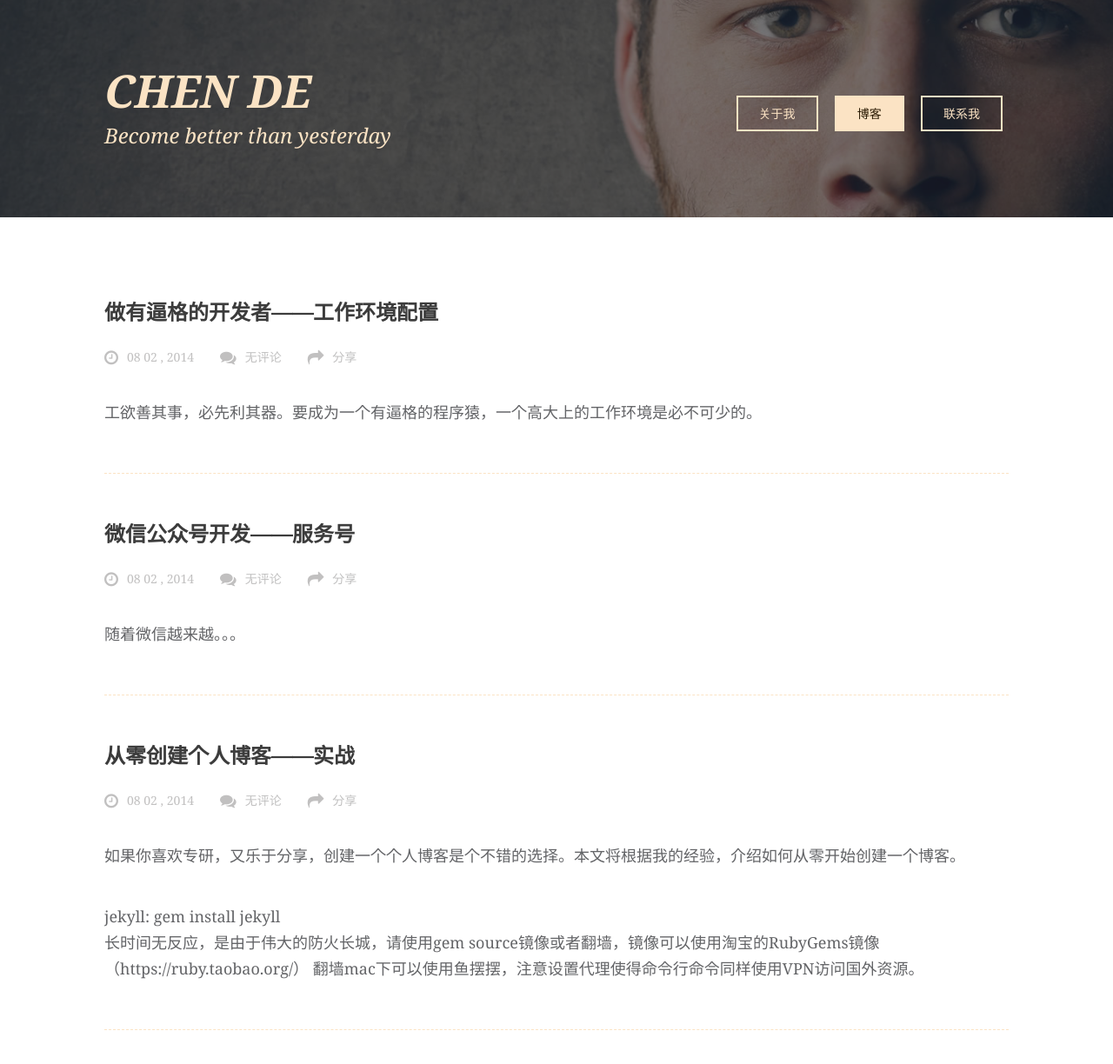
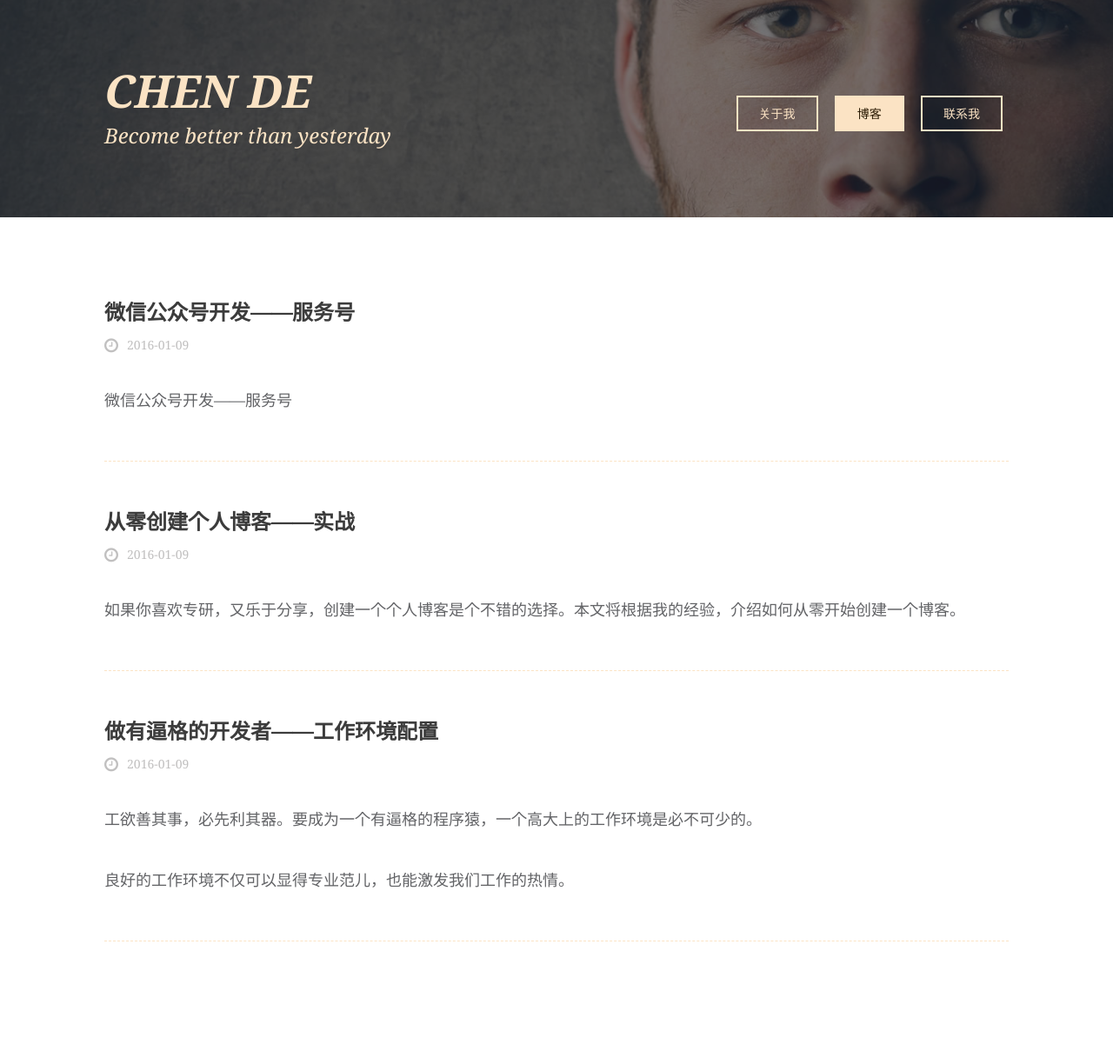
Before and after one commit to cd1989/cd1989.github.io, a Jekyll site: the page built from index.html, in a window 1280 px wide. Shown: the top 1224 px of the page at 87% size. Built offline with Jekyll 4.4.1, drawn with Linux system fonts in a browser that asks for light colours; some web fonts are replaced.

Commit message:
Content update

```diff
--- a/_includes/css/blogs.css
+++ b/_includes/css/blogs.css
@@ -3,13 +3,13 @@
 }
 
 .blog-header {
-	width: 100%;
+    width: 100%;
   	text-align: left;
-  	margin-bottom: 30px;
+  	margin-bottom: 16px;
   	line-height: 100%;
   	margin-top: -7px;
   	font-size: 24px;
-	font-weight: bold;
+	 font-weight: bold;
 }
 
 a {
--- a/_posts/2016-01-09-developer-env.md
+++ b/_posts/2016-01-09-developer-env.md
@@ -2,6 +2,8 @@
 layout: default
 author: xfoolish
 create: 2016-01-09
+title: 做有逼格的开发者——工作环境配置
+excerpt: <p>工欲善其事，必先利其器。要成为一个有逼格的程序猿，一个高大上的工作环境是必不可少的。</p><p>良好的工作环境不仅可以显得专业范儿，也能激发我们工作的热情。</p>
 ---
 
 <div class="blog-wrapper wrapper">
@@ -10,10 +12,7 @@
 			<h2 class="blog-header"><a href="#">做有逼格的开发者——工作环境配置</a></h2>
 
 			<div class="blog-meta">
-				<span class="date-span"><i class="fa fa-lg fa-clock-o"></i><a href="#">08 02 , 2014</a></span>
-				<span class="comments-span"><i class="fa fa-lg fa-comments"></i><a href="#">无评论</a></span>
-				<span class="share-post-span share-post"><i class="fa fa-lg fa-share"></i><a href="#" class="share-text">分享</a>
-				</span>
+				<span class="date-span"><i class="fa fa-lg fa-clock-o"></i><a href="#">{{ page.create }}</a></span>
 			</div>
 
 			<div class="clearfix"></div>
--- a/index.html
+++ b/index.html
@@ -4,67 +4,22 @@
 
 <section class="blogs">
 	<div class="wrapper">
+		{% for post in site.posts %}
 		<div class="blog">
 			<div class="blog-content">
-				<h2 class="blog-header"><a href="/2016/01/09/developer-env/">做有逼格的开发者——工作环境配置</a></h2>
+				<h2 class="blog-header"><a href="{{ post.url }}">{{ post.title }}</a></h2>
 
 				<div class="blog-meta">
-					<span class="date-span"><i class="fa fa-lg fa-clock-o"></i><a href="#">08 02 , 2014</a></span>
-					<span class="comments-span"><i class="fa fa-lg fa-comments"></i><a href="#">无评论</a></span>
-					<span class="share-post-span share-post"><i class="fa fa-lg fa-share"></i><a href="#" class="share-text">分享</a>
-					</span>
+					<span class="date-span"><i class="fa fa-lg fa-clock-o"></i><a href="#">{{ post.create }}</a></span>
 				</div>
 
 				<div class="clearfix"></div>
 
 				<div class="main-content">
-					<p>工欲善其事，必先利其器。要成为一个有逼格的程序猿，一个高大上的工作环境是必不可少的。</p>
-					<div style="margin-top:10px; margin-bottom:10px; float: left; clear: both; width: 100%;" class="margin"></div>
+					{{ post.excerpt }}
 				</div>
 			</div>
 		</div>
-		<div class="blog">
-			<div class="blog-content">
-				<h2 class="blog-header"><a href="/2016/01/09/weixin-develop">微信公众号开发——服务号</a></h2>
-
-				<div class="blog-meta">
-					<span class="date-span"><i class="fa fa-lg fa-clock-o"></i><a href="#">08 02 , 2014</a></span>
-					<span class="comments-span"><i class="fa fa-lg fa-comments"></i><a href="#">无评论</a></span>
-					<span class="share-post-span share-post"><i class="fa fa-lg fa-share"></i><a href="#" class="share-text">分享</a>
-					</span>
-				</div>
-
-				<div class="clearfix"></div>
-
-				<div class="main-content">
-					<p>随着微信越来越。。。</p>
-					<div style="margin-top:10px; margin-bottom:10px; float: left; clear: both; width: 100%;" class="margin"></div>
-				</div>
-			</div>
-		</div>
-		<div class="blog">
-			<div class="blog-content">
-				<h2 class="blog-header"><a href="/2016/01/09/personal-blog-develop">从零创建个人博客——实战</a></h2>
-
-				<div class="blog-meta">
-					<span class="date-span"><i class="fa fa-lg fa-clock-o"></i><a href="#">08 02 , 2014</a></span>
-					<span class="comments-span"><i class="fa fa-lg fa-comments"></i><a href="#">无评论</a></span>
-					<span class="share-post-span share-post"><i class="fa fa-lg fa-share"></i><a href="#" class="share-text">分享</a>
-					</span>
-				</div>
-
-				<div class="clearfix"></div>
-
-				<div class="main-content">
-					<p>如果你喜欢专研，又乐于分享，创建一个个人博客是个不错的选择。本文将根据我的经验，介绍如何从零开始创建一个博客。</p>
-					<p>
-					jekyll: gem install jekyll</br>
-					长时间无反应，是由于伟大的防火长城，请使用gem source镜像或者翻墙，镜像可以使用淘宝的RubyGems镜像（https://ruby.taobao.org/）
-					翻墙mac下可以使用鱼摆摆，注意设置代理使得命令行命令同样使用VPN访问国外资源。
-					</p>
-					<div style="margin-top:10px; margin-bottom:10px; float: left; clear: both; width: 100%;" class="margin"></div>
-				</div>
-			</div>
-		</div>
+		{% endfor %}
 	</div>
 </section>
```
Also changed, not shown: _posts/2016-01-09-personal-blog-develop.md (+9 -5 lines), _posts/2016-01-09-weixin-develop.md (+3 -4 lines).
